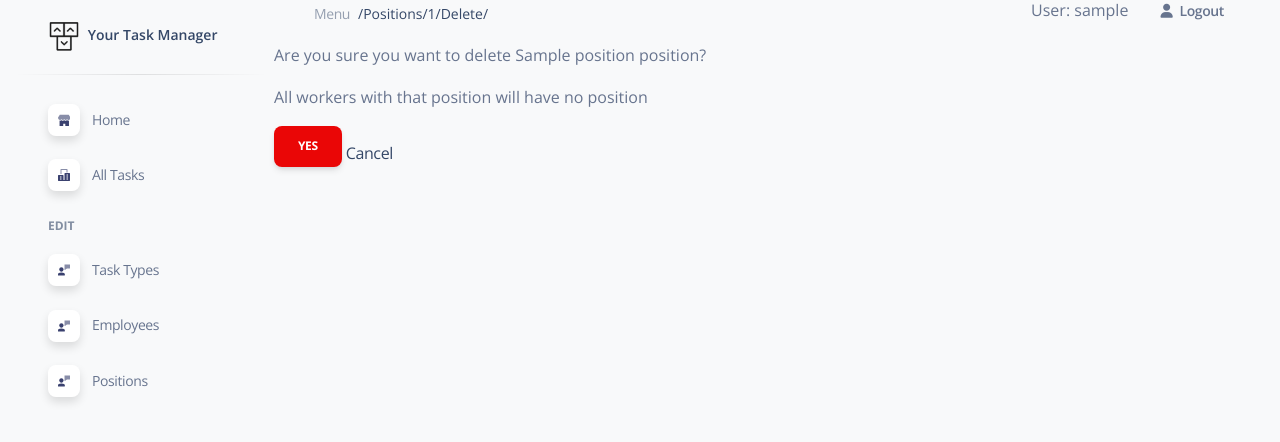
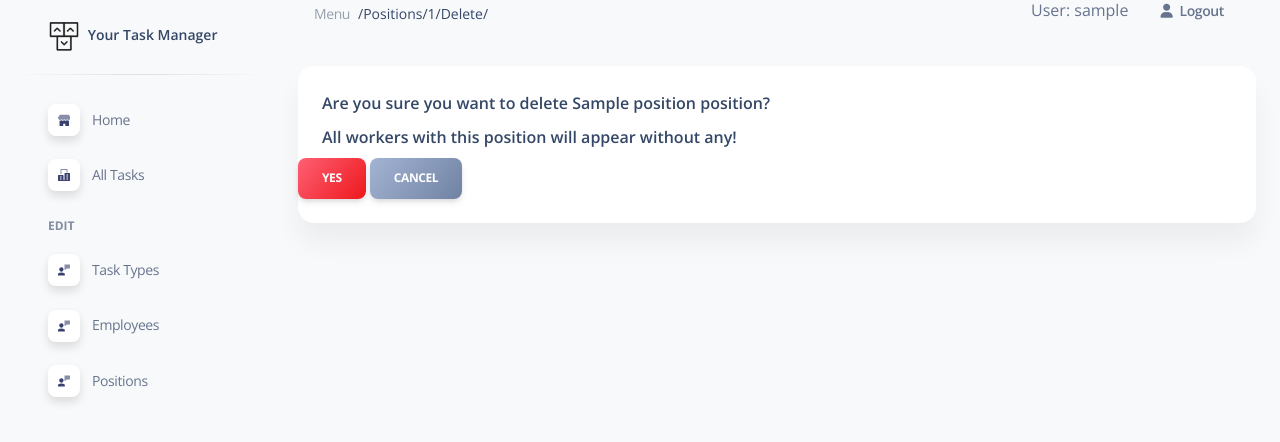
Before and after one commit to kuznetsb/it-company-task-manager-mate, a Django app: page /positions/1/delete/ in a window 1280 px wide. Shown: the part 20-462 px from the top of the page. Run offline with Django 4.2, Linux system fonts and the light colour scheme; a user stored in the database is signed in; tables that the repository leaves empty hold one stand-in row (values such as "Sample post"); some libraries are stand-ins or nearby versions.

Commit message:
Position create and delete templates done

```diff
--- a/templates/task_manager/position_confirm_delete.html
+++ b/templates/task_manager/position_confirm_delete.html
@@ -1,12 +1,25 @@
 {% extends "base.html" %}
+{% load static %}
 
 {% block content %}
-  <p>Are you sure you want to delete {{ position.name }} position?</p>
-  <p>All workers with that position will have no position</p>
-  <form action="" method="post">
-    {% csrf_token %}
+  <div class="container-fluid py-4">
+    <div class="row">
+      <div class="col-12">
+        <div class="card mb-4">
+          <div class="card-header pb-0">
+            <h6>Are you sure you want to delete {{ position.name }} position?</h6>
+            <h6>All workers with this position will appear without any! </h6>
+          </div>
+          <div class="card-body px-0 pt-0 pb-2">
+            <form action="" method="post">
+              {% csrf_token %}
 
-    <input type="submit" value="Yes" class="btn btn-danger">
-    <a href="{% url 'manager:position-list' %}">Cancel</a>
-  </form>
+              <input type="submit" value="Yes" class="btn bg-gradient-danger">
+              <a class="btn bg-gradient-secondary" href="{% url 'manager:position-list' %}">Cancel</a>
+            </form>
+          </div>
+        </div>
+      </div>
+    </div>
+  </div>
 {% endblock %}
```
Also changed, not shown: templates/task_manager/position_form.html (+9 -6 lines).
